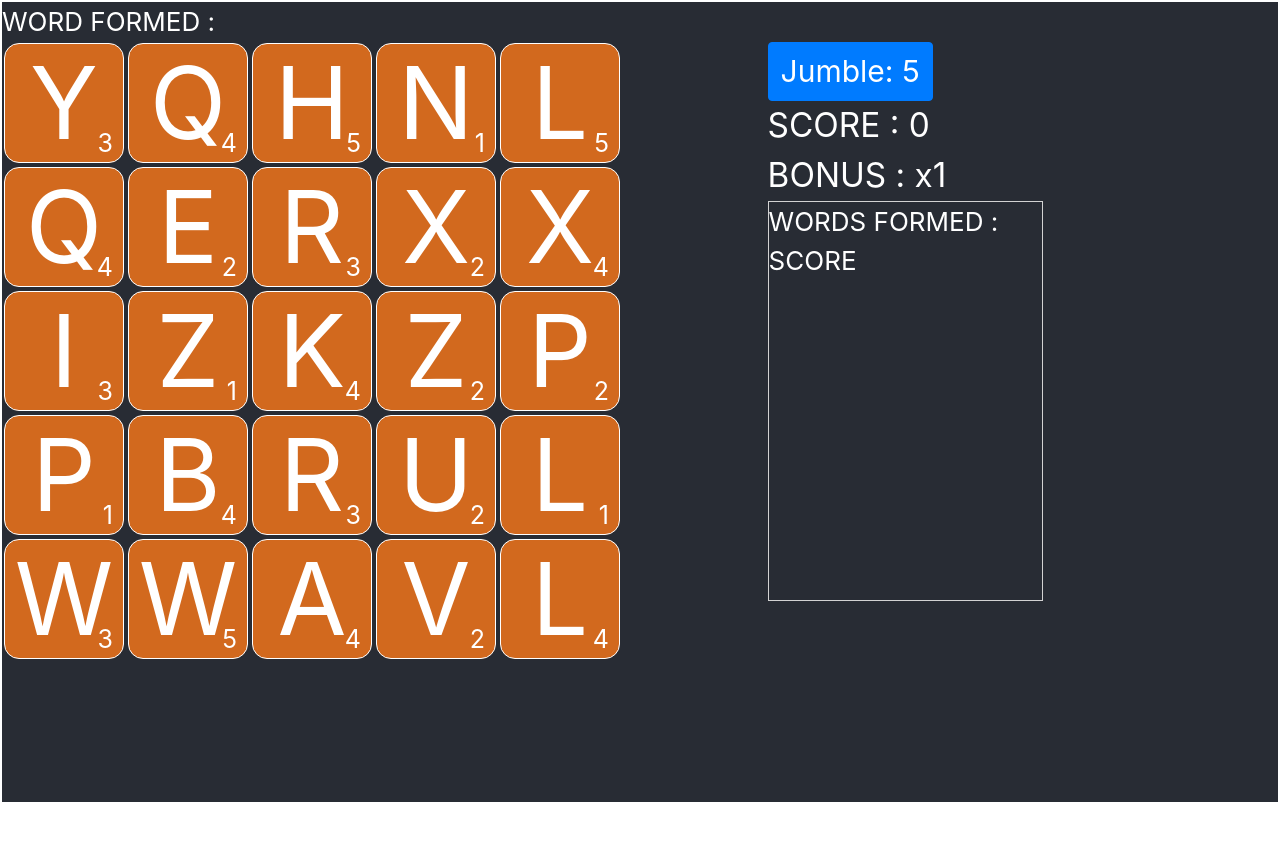
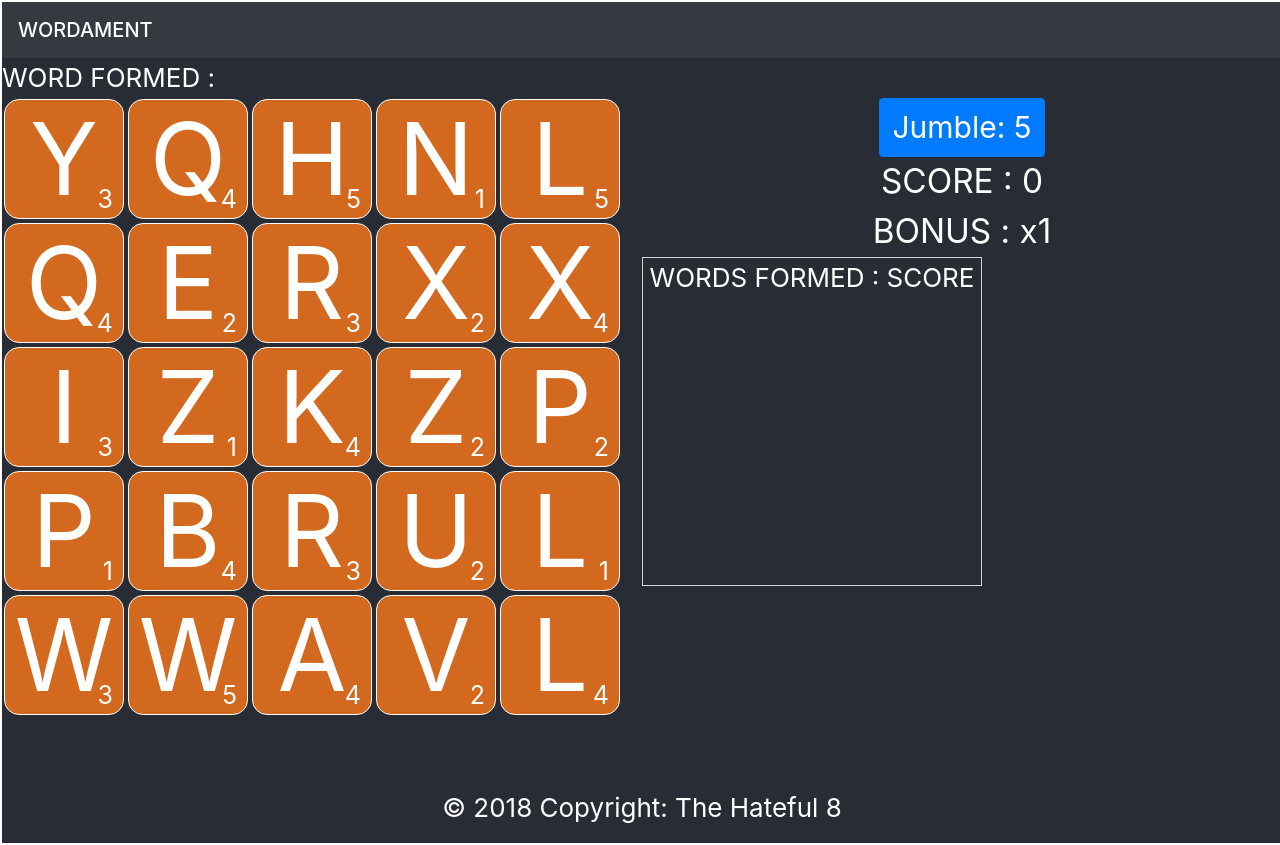
Before and after one commit to astrarudra/the-hateful-8, a React (Create React App) app in the folder finalproject/: page / in a window 1280 px wide. Before the commit the page ends 804 px from the top, so only its background shows below. Built offline with nearby package versions, Linux system fonts and the light colour scheme.

Commit message:
Checked in navbar and footer components

```diff
--- a/finalproject/src/App.css
+++ b/finalproject/src/App.css
@@ -10,7 +10,7 @@
 
 .main {
   background-color: #282c34;
-  min-height: 100vh;
+  /* min-height: 100vh; */
   /* align-items: center;
   justify-content: center; */
   font-size: calc(10px + 2vmin);
@@ -35,8 +35,10 @@
   border: 1px solid #d3d3d3;
   height: 50%;
   width: calc(50% - (-20px));
+  text-align: center;
 }
 .right-score{
   font-size: 25pt;
   padding-top: 30pt;
+  text-align: center;
 }
--- a/finalproject/src/App.js
+++ b/finalproject/src/App.js
@@ -3,6 +3,8 @@ import './App.css';
 import allWords from './constants/words.json'
 import GameGrid from './components/GameGrid'
 import RightPanel from './components/RightPanel'
+ import NavBar from './common/NavBar'
+ import Footer from './common/footer'
 
 import _ from 'lodash'
 import { getRndInteger, genTiles, validateSelection } from './utility'
@@ -117,12 +119,20 @@ export default class App extends Component {
     }
 
     return (
-      <div className="main d-flex">
-        <div className="w-75">
+      <div className="container-fluid main">
+        <div className="row">
+          <NavBar />
+        </div>
+        <div className="row">
+        <div className="w-50">
           <div>WORD FORMED : {wordComposed}</div>
           <GameGrid state={state} tileSelected={this.tileSelected} />
         </div>
         <RightPanel state={state} />
+        </div>
+        <div className="row">
+          <Footer />
+        </div>
       </div>
     )
   }
--- a/finalproject/src/common/NavBar.jsx
+++ b/finalproject/src/common/NavBar.jsx
@@ -1,85 +1,17 @@
 import React, { Component } from 'react';
-import Actions from '../flux/actions';
 
-const gotoHome = () => {
-	Actions.storeSetState({ pageSelected: 'home' });
-};
+
+// const gotoHome = () => {
+// 	Actions.storeSetState({ pageSelected: 'home' });
+// };
 
 const NavBar = () => {
 	return (
-		<div>
+		<div className="col-12 px-0">
 			<nav class="navbar navbar-expand-lg navbar-dark bg-dark">
 				<a class="navbar-brand mb-0 h1 text-white">
-					{/* <img
-						src="https://encrypted-tbn0.gstatic.com/images?q=tbn:ANd9GcSx6Qs5CK2Z-Ciy1Vtrrf7T0CgifIdBtbz3ifzOl-1OyK-GT0Oc"
-						width="30"
-						height="30"
-						alt=""
-					/> */}
-					Navbar
+				WORDAMENT
 				</a>
-
-				<button
-					class="navbar-toggler"
-					type="button"
-					data-toggle="collapse"
-					data-target="#navbarSupportedContent"
-					aria-controls="navbarSupportedContent"
-					aria-expanded="false"
-					aria-label="Toggle navigation"
-				>
-					<span class="navbar-toggler-icon" />
-				</button>
-				<div class="collapse navbar-collapse" id="navbarSupportedContent">
-					<ul class="navbar-nav mr-auto">
-						<li class="nav-item active" onClick={gotoHome}>
-							<a class="nav-link" href="#">
-								Home <span class="sr-only">(current)</span>
-							</a>
-						</li>
-						<li class="nav-item">
-							<a class="nav-link" href="#">
-								Link
-							</a>
-						</li>
-						<li class="nav-item dropdown">
-							<a
-								class="nav-link dropdown-toggle"
-								href="#"
-								id="navbarDropdown"
-								role="button"
-								data-toggle="dropdown"
-								aria-haspopup="true"
-								aria-expanded="false"
-							>
-								Dropdown
-							</a>
-							<div class="dropdown-menu" aria-labelledby="navbarDropdown">
-								<a class="dropdown-item" href="#">
-									Action
-								</a>
-								<a class="dropdown-item" href="#">
-									Another action
-								</a>
-								<div class="dropdown-divider" />
-								<a class="dropdown-item" href="#">
-									Something else here
-								</a>
-							</div>
-						</li>
-						<li class="nav-item">
-							<a class="nav-link disabled" href="#">
-								Disabled
-							</a>
-						</li>
-					</ul>
-					<form class="form-inline my-2 my-lg-0">
-						<input class="form-control mr-sm-2" type="search" placeholder="Search" aria-label="Search" />
-						<button class="btn btn-outline-success my-2 text-white my-sm-0" type="submit">
-							Search
-						</button>
-					</form>
-				</div>
 			</nav>
 		</div>
 	);
```
